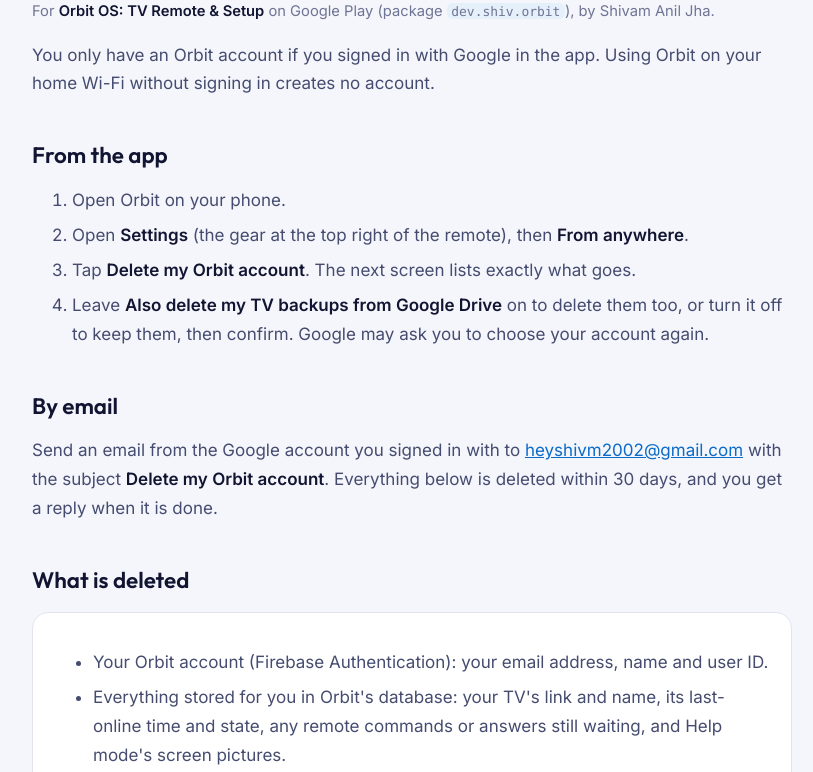
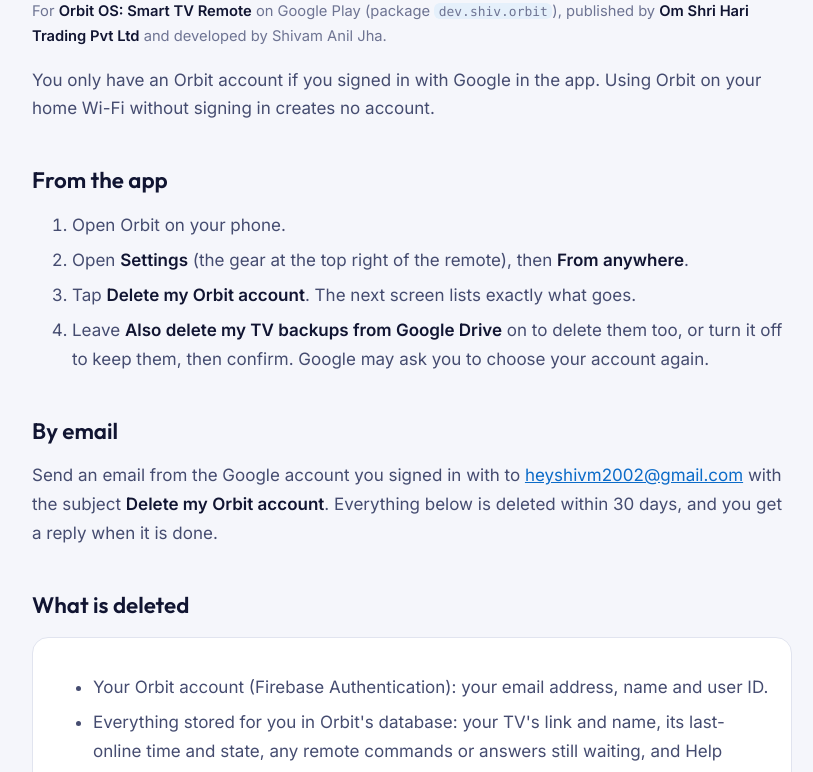
Before and after one commit to shivamj56/orbit-os-site, a plain HTML site: page delete-account.html in a window 1280 px wide. Shown: the part 184-956 px from the top of the page, without its empty margins (228-1041 px from the left). Drawn offline with Linux system fonts and the light colour scheme.

Commit message:
Privacy and delete pages: the app's Play name, published by Om Shri Hari Trading Pvt Ltd

```diff
--- a/delete-account.html
+++ b/delete-account.html
@@ -16,7 +16,7 @@
   <header class="top"><a href="./"><img src="assets/icon-180.png" alt=""><span class="brand">Orbit <b>OS</b></span></a></header>
 
   <h1>Delete your Orbit account</h1>
-  <p class="meta">For <strong>Orbit OS: TV Remote &amp; Setup</strong> on Google Play (package <code>dev.shiv.orbit</code>), by Shivam Anil Jha.</p>
+  <p class="meta">For <strong>Orbit OS: Smart TV Remote</strong> on Google Play (package <code>dev.shiv.orbit</code>), published by <strong>Om Shri Hari Trading Pvt Ltd</strong> and developed by Shivam Anil Jha.</p>
   <p>You only have an Orbit account if you signed in with Google in the app. Using Orbit on your home Wi-Fi without signing in creates no account.</p>
 
   <h2>From the app</h2>
```
Also changed, not shown: privacy.html (+1 -1 lines).
